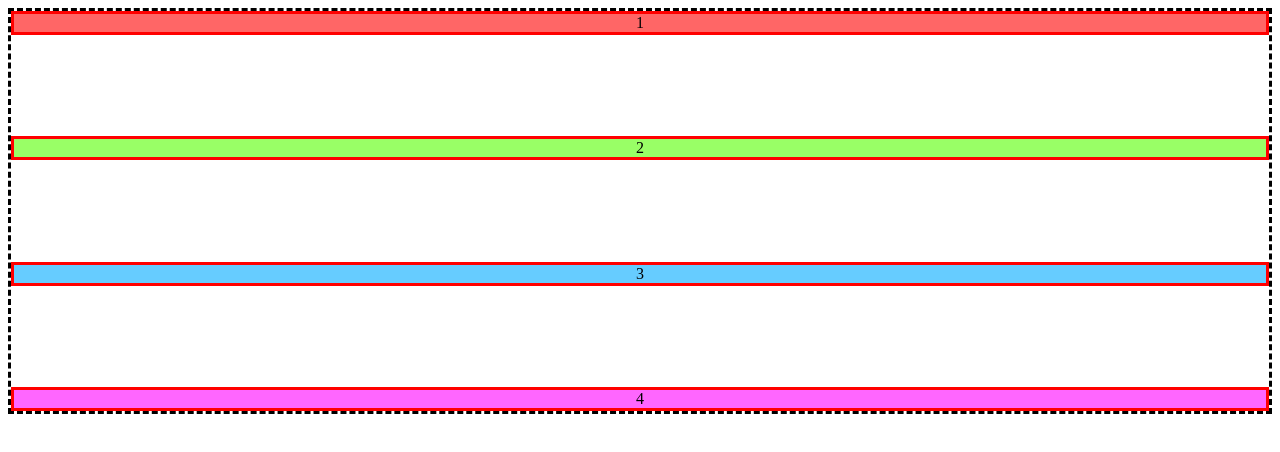
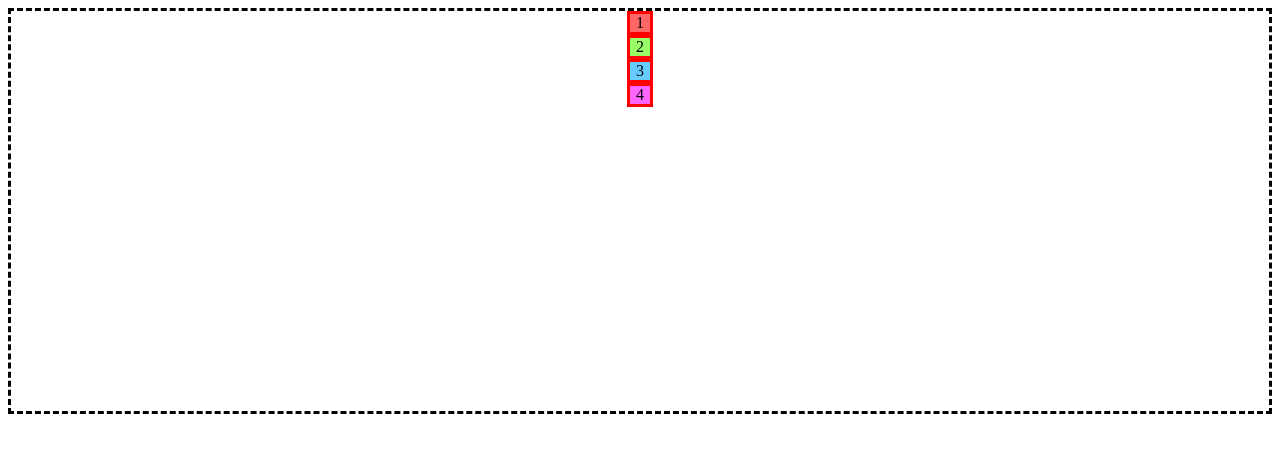
Before and after one commit to pedro-almeida97/layout-com-CSS, a plain HTML site: page index.html in a window 1280 px wide. Drawn offline with Linux system fonts and the light colour scheme.

Commit message:
Align-Items

```diff
--- a/index.html
+++ b/index.html
@@ -17,6 +17,7 @@
         border: solid red;
         text-align: center;
         background-color: hsl(var(--hue), 100%, 70%);
+        width: 20px;
       }
     </style>
     <div class="container">
--- a/style.css
+++ b/style.css
@@ -2,5 +2,5 @@
   height: 50vh;
   display: flex;
   flex-direction: column;
-  justify-content: space-between;
+  align-items: center;
 }
```
